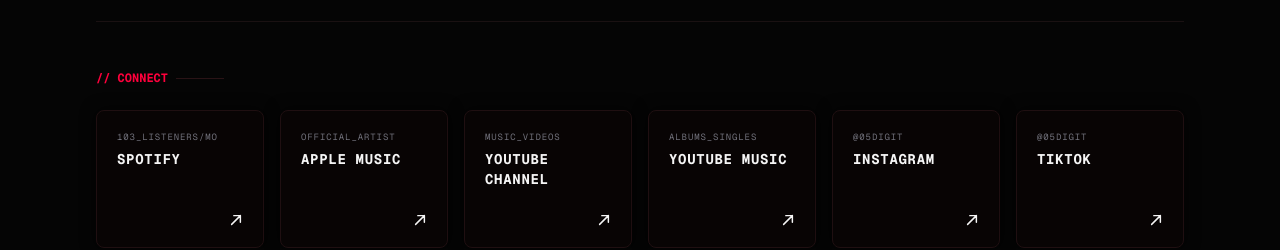
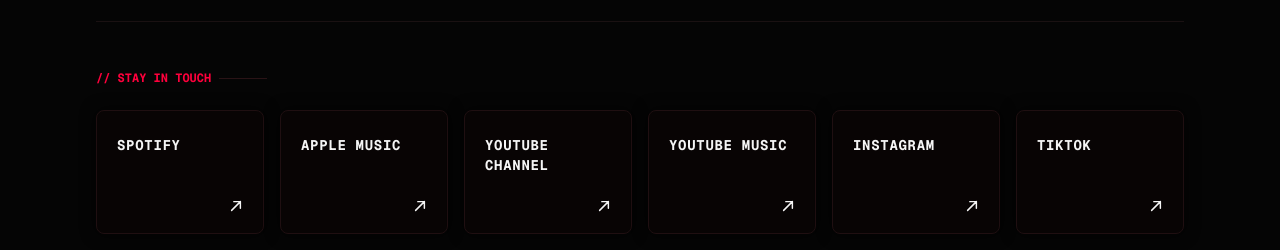
Before and after one commit to 05digit/05digit-website, a Next.js app: page / in a window 1280 px wide. Shown: the part 1368-1618 px from the top of the page. Built offline with nearby package versions, Linux system fonts and the light colour scheme.

Commit message:
Rename Connect section and remove platform badges

```diff
--- a/src/app/page.tsx
+++ b/src/app/page.tsx
@@ -114,42 +114,36 @@
   {
     name: "Spotify",
     url: "https://open.spotify.com/artist/33z8eBD0nviVNHjKoe6kZZ?si=KBRyTTXrQoSX06e2hIlyxw",
-    badge: "103_listeners/mo",
     color: "hover:bg-[#1db954]/10 hover:border-[#1db954] hover:text-[#1db954]",
     accent: "#1db954"
   },
   {
     name: "Apple Music",
     url: "https://music.apple.com/us/artist/digit/1524901037",
-    badge: "official_artist",
     color: "hover:bg-[#fc3c44]/10 hover:border-[#fc3c44] hover:text-[#fc3c44]",
     accent: "#fc3c44"
   },
   {
     name: "YouTube Channel",
     url: "https://www.youtube.com/@05digit",
-    badge: "music_videos",
     color: "hover:bg-[#ff0000]/10 hover:border-[#ff0000] hover:text-[#ff0000]",
     accent: "#ff0000"
   },
   {
     name: "YouTube Music",
     url: "https://music.youtube.com/@05digit",
-    badge: "albums_singles",
     color: "hover:bg-[#ff003c]/10 hover:border-[#ff003c] hover:text-[#ff003c]",
     accent: "#ff003c"
   },
   {
     name: "Instagram",
     url: "https://www.instagram.com/05digit/",
-    badge: "@05digit",
     color: "hover:bg-[#e1306c]/10 hover:border-[#e1306c] hover:text-[#e1306c]",
     accent: "#e1306c"
   },
   {
     name: "TikTok",
     url: "https://www.tiktok.com/@05digit",
-    badge: "@05digit",
     color: "hover:bg-[#00f2fe]/10 hover:border-[#00f2fe] hover:text-[#00f2fe]",
     accent: "#00f2fe"
   }
@@ -801,7 +795,7 @@
         {/* --- CONNECT / FOOTER PLATFORMS --- */}
         <section className="mb-16 border-t border-[#1a1112] pt-12">
           <div className="flex items-center gap-2 mb-6">
-            <span className="text-[#ff003c] font-bold font-mono text-xs">{"//"} CONNECT</span>
+            <span className="text-[#ff003c] font-bold font-mono text-xs">{"//"} STAY IN TOUCH</span>
             <span className="h-[1px] w-12 bg-[#2a1316]" />
           </div>
 
@@ -816,7 +810,6 @@
                 className={`border border-[#1f0f11] bg-[#080404] p-5 rounded-lg flex flex-col justify-between transition-all duration-300 transform active:scale-95 shadow-[0_0_15px_rgba(0,0,0,0.8)] ${platform.color}`}
               >
                 <div>
-                  <span className="text-[9px] text-zinc-500 font-mono tracking-widest uppercase block">{platform.badge}</span>
                   <h4 className="text-sm font-bold uppercase tracking-wider mt-1 font-mono">{platform.name}</h4>
                 </div>
                 <div className="flex justify-end mt-6">
```
